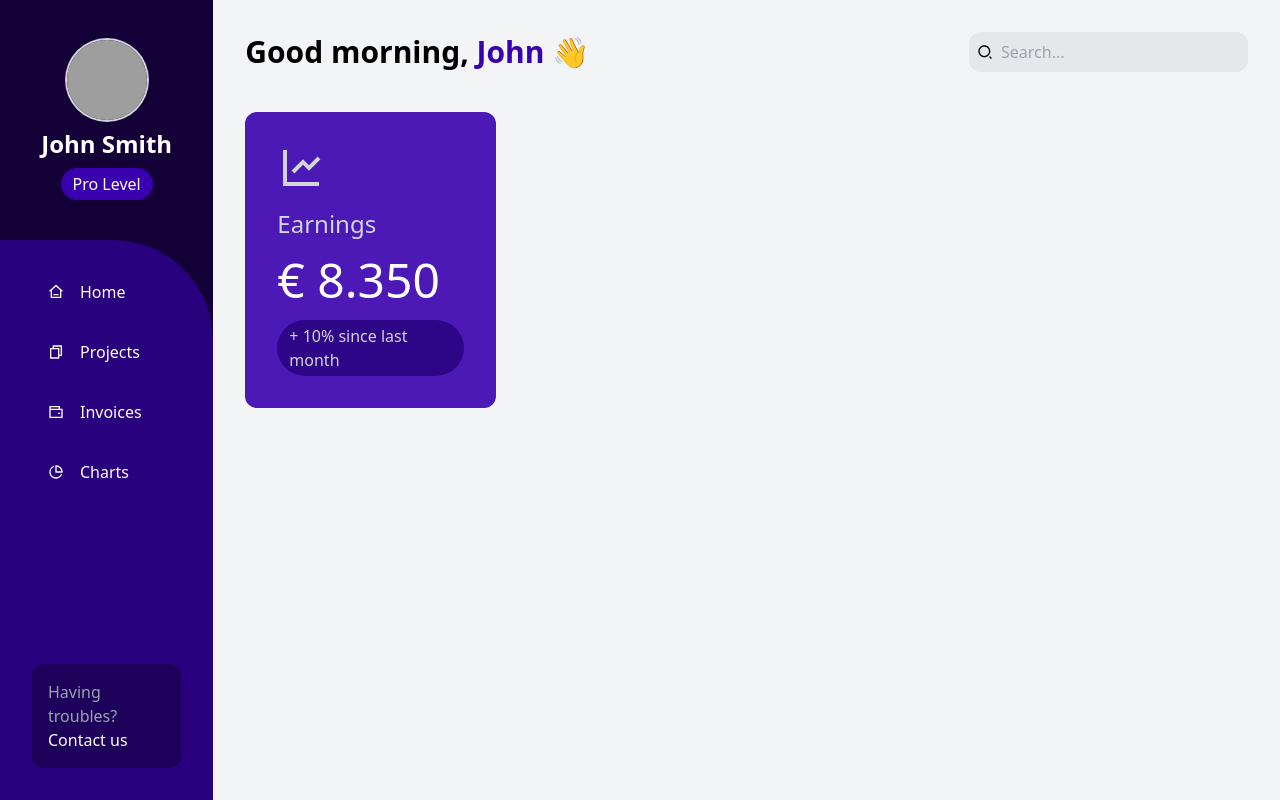
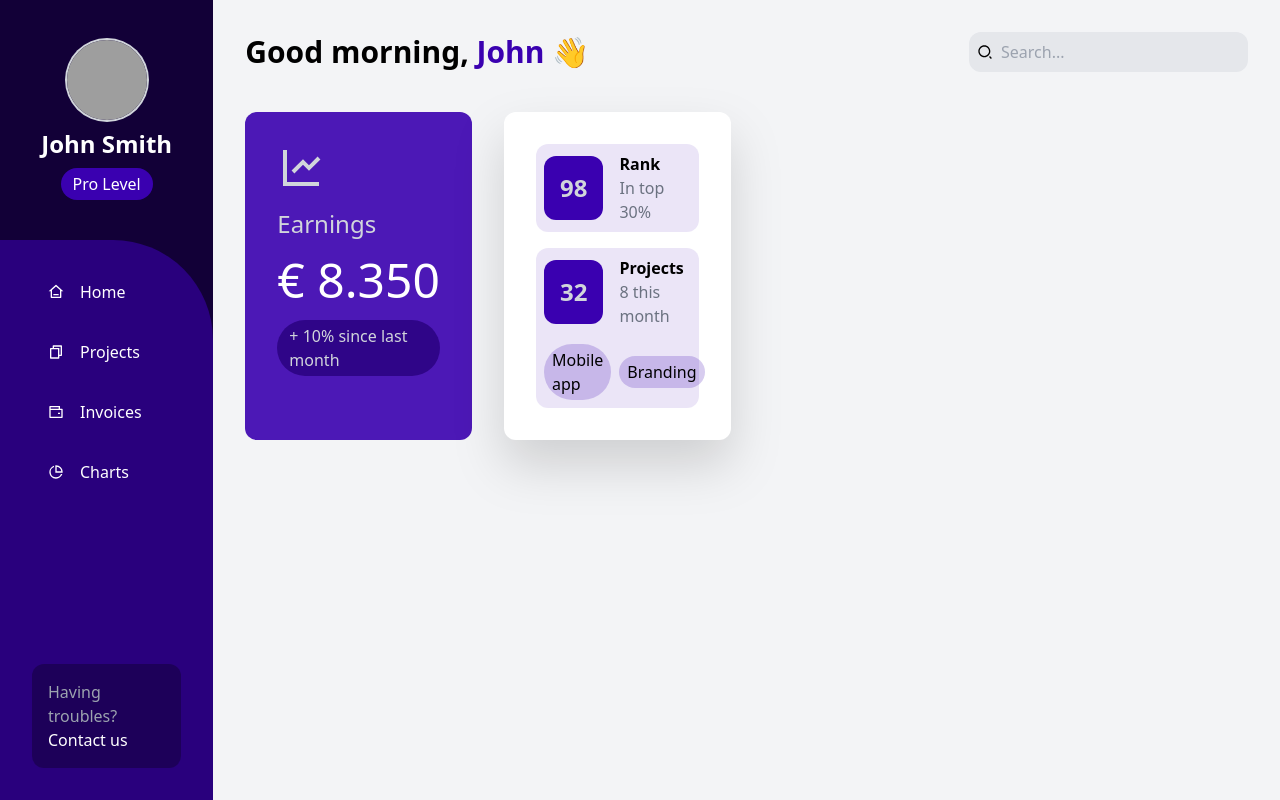
Before and after one commit to pmpeloc/dashboard-template, a React (Vite) app: page / in a window 1280 px wide. Built offline with nearby package versions, Linux system fonts and the light colour scheme; grey boxes are pictures that could not be loaded.

Commit message:
feat: Card Rank and Projects added

```diff
--- a/src/App.jsx
+++ b/src/App.jsx
@@ -8,7 +8,8 @@ function App() {
       <Sidebar />
       <main className='lg:col-span-3 xl:col-span-5 bg-gray-100 p-8'>
         <Header />
-        <section className='grid grid-cols-1 md:grid-cols-2 lg:grid-cols-4 mt-10'>
+        <section className='grid grid-cols-1 md:grid-cols-2 lg:grid-cols-4 mt-10 gap-8'>
+          {/* Card 1 */}
           <div className='bg-primary-100/90 p-8 rounded-xl text-gray-300 flex flex-col gap-4'>
             <RiLineChartLine className='text-5xl' />
             <h4 className='text-2xl'>Earnings</h4>
@@ -17,6 +18,37 @@ function App() {
               + 10% since last month
             </span>
           </div>
+          {/* Card 2 */}
+          <div className='p-8 bg-white rounded-xl flex flex-col justify-between gap-4 drop-shadow-2xl'>
+            <div className='flex items-center gap-4 bg-primary-100/10 rounded-xl p-2'>
+              <span className='bg-primary-100 text-gray-300 text-2xl font-bold p-4 rounded-xl'>
+                98
+              </span>
+              <div>
+                <h3 className='font-bold'>Rank</h3>
+                <p className='text-gray-500'>In top 30%</p>
+              </div>
+            </div>
+            <div className='bg-primary-100/10 rounded-xl p-2'>
+              <div className='flex items-center gap-4 mb-4'>
+                <span className='bg-primary-100 text-gray-300 text-2xl font-bold p-4 rounded-xl'>
+                  32
+                </span>
+                <div>
+                  <h3 className='font-bold'>Projects</h3>
+                  <p className='text-gray-500'>8 this month</p>
+                </div>
+              </div>
+              <div className='flex items-center gap-2'>
+                <span className='bg-primary-100/20 py-1 px-2 rounded-full'>
+                  Mobile app
+                </span>
+                <span className='bg-primary-100/20 py-1 px-2 rounded-full'>
+                  Branding
+                </span>
+              </div>
+            </div>
+          </div>
         </section>
       </main>
     </div>
```
